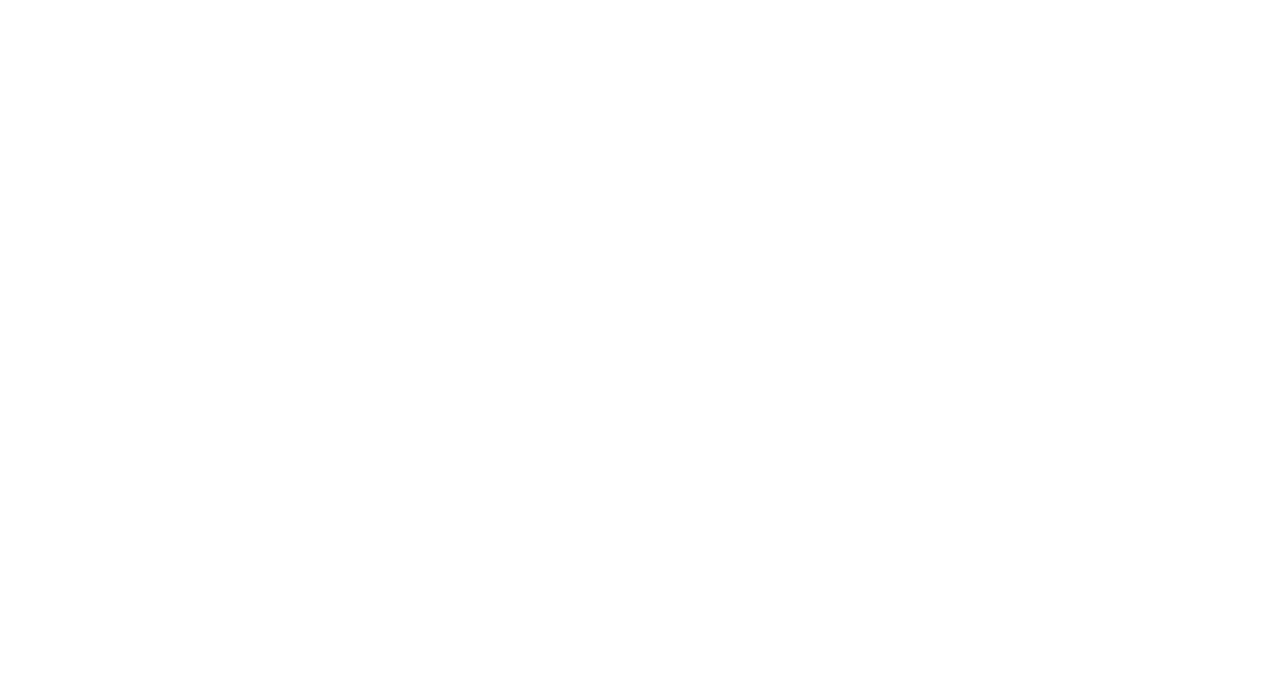
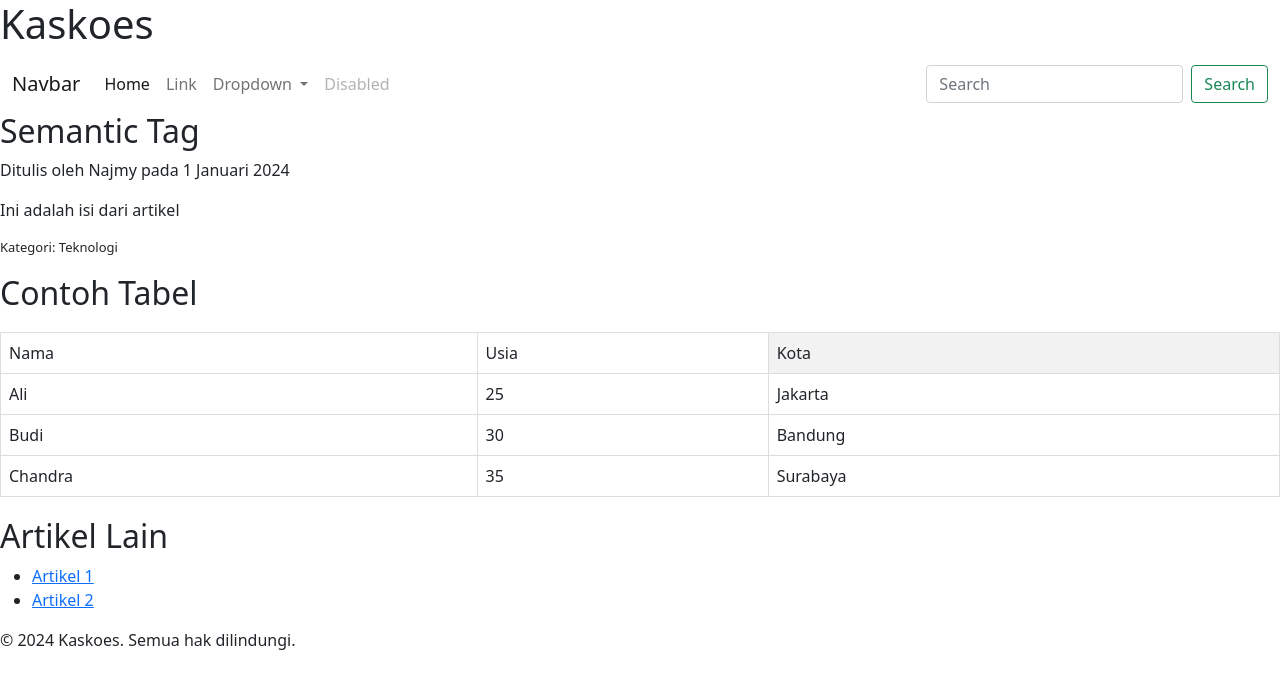
Before and after one commit to mnajmytsss/test-revou, a plain HTML site: page index.html in a window 1280 px wide. Drawn offline with nearby package versions, Linux system fonts and the light colour scheme.

Commit message:
add navbar

```diff
--- a/index.html
+++ b/index.html
@@ -3,7 +3,169 @@
   <head>
     <meta charset="UTF-8" />
     <meta name="viewport" content="width=device-width, initial-scale=1.0" />
-    <title>Document</title>
+    <title>Contoh Semantic HTML</title>
+    <link rel="stylesheet" href="styles.css" />
+    <link
+      href="https://cdn.jsdelivr.net/npm/bootstrap@5.0.2/dist/css/bootstrap.min.css"
+      rel="stylesheet"
+      integrity="sha384-EVSTQN3/azprG1Anm3QDgpJLIm9Nao0Yz1ztcQTwFspd3yD65VohhpuuCOmLASjC"
+      crossorigin="anonymous"
+    />
+    <script
+      src="https://cdn.jsdelivr.net/npm/bootstrap@5.0.2/dist/js/bootstrap.bundle.min.js"
+      integrity="sha384-MrcW6ZMFYlzcLA8Nl+NtUVF0sA7MsXsP1UyJoMp4YLEuNSfAP+JcXn/tWtIaxVXM"
+      crossorigin="anonymous"
+    ></script>
+    <style>
+      table {
+        width: 100%;
+        border-collapse: collapse;
+        margin: 20px 0;
+      }
+      th,
+      td {
+        border: 1px solid #ddd;
+        padding: 8px;
+        text-align: left;
+      }
+      .teha {
+        background-color: #f2f2f2;
+      }
+    </style>
   </head>
-  <body></body>
+  <body>
+    <header>
+      <h1>Kaskoes</h1>
+      <!-- <nav>
+        <ul>
+          <li><a href="#home">Home</a></li>
+          <li><a href="#about">About</a></li>
+          <li><a href="#contact">Contact</a></li>
+        </ul>
+      </nav> -->
+
+      <!-- NAVBAR -->
+      <nav id="navBar" class="navbar navbar-expand-lg navbar-light bg-">
+        <div class="container-fluid">
+          <a class="navbar-brand" href="#">Navbar</a>
+          <button
+            class="navbar-toggler"
+            type="button"
+            data-bs-toggle="collapse"
+            data-bs-target="#navbarSupportedContent"
+            aria-controls="navbarSupportedContent"
+            aria-expanded="false"
+            aria-label="Toggle navigation"
+          >
+            <span class="navbar-toggler-icon"></span>
+          </button>
+          <div class="collapse navbar-collapse" id="navbarSupportedContent">
+            <ul class="navbar-nav me-auto mb-2 mb-lg-0">
+              <li class="nav-item">
+                <a class="nav-link active" aria-current="page" href="#">Home</a>
+              </li>
+              <li class="nav-item">
+                <a class="nav-link" href="#">Link</a>
+              </li>
+              <li class="nav-item dropdown">
+                <a
+                  class="nav-link dropdown-toggle"
+                  href="#"
+                  id="navbarDropdown"
+                  role="button"
+                  data-bs-toggle="dropdown"
+                  aria-expanded="false"
+                >
+                  Dropdown
+                </a>
+                <ul class="dropdown-menu" aria-labelledby="navbarDropdown">
+                  <li><a class="dropdown-item" href="#">Action</a></li>
+                  <li><a class="dropdown-item" href="#">Another action</a></li>
+                  <li><hr class="dropdown-divider" /></li>
+                  <li>
+                    <a class="dropdown-item" href="#">Something else here</a>
+                  </li>
+                </ul>
+              </li>
+              <li class="nav-item">
+                <a
+                  class="nav-link disabled"
+                  href="#"
+                  tabindex="-1"
+                  aria-disabled="true"
+                  >Disabled</a
+                >
+              </li>
+            </ul>
+            <form class="d-flex">
+              <input
+                class="form-control me-2"
+                type="search"
+                placeholder="Search"
+                aria-label="Search"
+              />
+              <button class="btn btn-outline-success" type="submit">
+                Search
+              </button>
+            </form>
+          </div>
+        </div>
+      </nav>
+    </header>
+
+    <main>
+      <article>
+        <header>
+          <h2>Semantic Tag</h2>
+          <p>Ditulis oleh Najmy pada 1 Januari 2024</p>
+        </header>
+        <p>Ini adalah isi dari artikel</p>
+        <footer>
+          <p style="font-size: small">Kategori: Teknologi</p>
+        </footer>
+      </article>
+
+      <section>
+        <h2 id="contoh">Contoh Tabel</h2>
+        <table>
+          <thead>
+            <tr>
+              <td id="tede">Nama</td>
+              <td id="tewe">Usia</td>
+              <td class="teha">Kota</td>
+            </tr>
+          </thead>
+          <tbody>
+            <tr>
+              <td id="contoh">Ali</td>
+              <td>25</td>
+              <td>Jakarta</td>
+            </tr>
+            <tr>
+              <td>Budi</td>
+              <td>30</td>
+              <td>Bandung</td>
+            </tr>
+            <tr>
+              <td>Chandra</td>
+              <td>35</td>
+              <td>Surabaya</td>
+            </tr>
+          </tbody>
+        </table>
+      </section>
+
+      <aside>
+        <h2>Artikel Lain</h2>
+        <ul>
+          <li><a href="#article1">Artikel 1</a></li>
+          <li><a href="#article2">Artikel 2</a></li>
+        </ul>
+      </aside>
+    </main>
+
+    <footer>
+      <p>&copy; 2024 Kaskoes. Semua hak dilindungi.</p>
+    </footer>
+  </body>
 </html>
```
